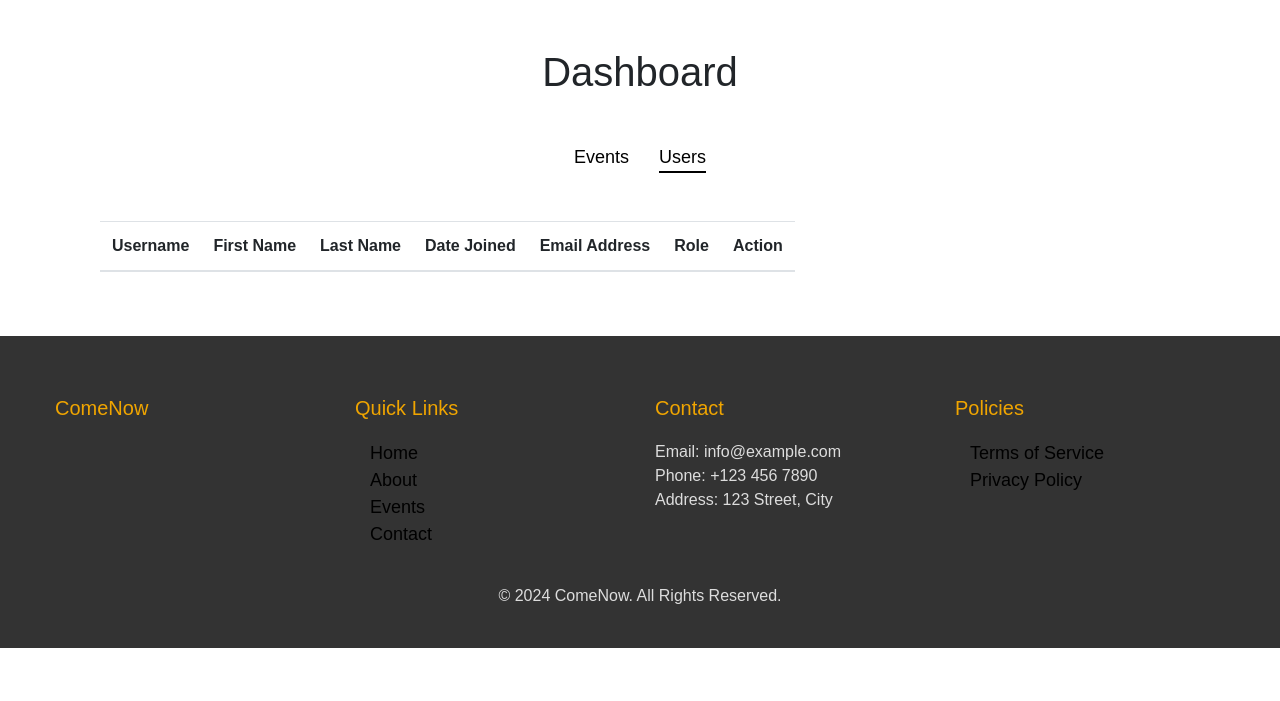
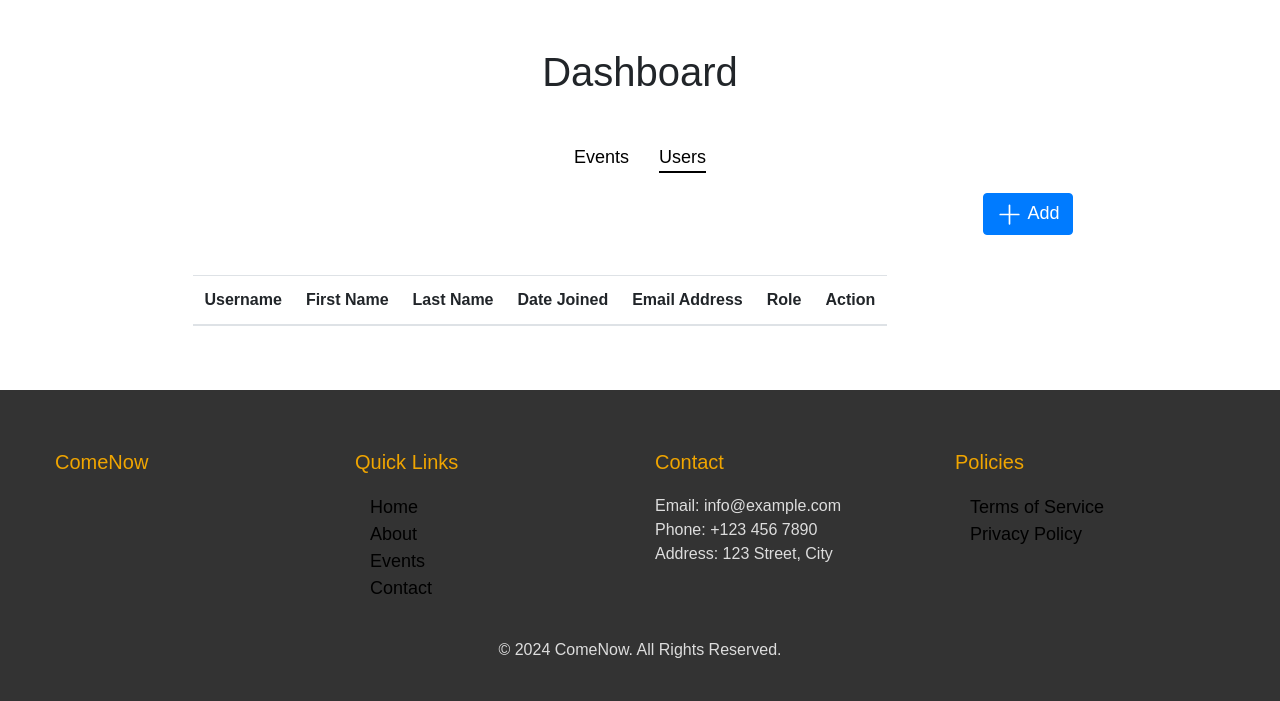
Before and after one commit to Haikalfkri/ComeNow, a Django app: page /user-list/ in a window 1280 px wide. Shown: the part 62-763 px from the top of the page. Run offline with Django 5.2, Linux system fonts and the light colour scheme; lists and menus that the app fills with data are empty.

Commit message:
fix add event and user button

```diff
--- a/ComeNow/templates/dashboard/dash-admin/user-list.html
+++ b/ComeNow/templates/dashboard/dash-admin/user-list.html
@@ -1,17 +1,50 @@
 {% extends 'dashboard/dash-admin/dashboard.html' %}
 {% block body %}
 
+
+<style>
+  .add-text {
+    color: white;
+  }
+  .btn-close {
+      float: right;
+  }
+  .table-responsive {
+      margin-top: 20px;
+  }
+  .btn-outline-secondary svg, .btn-outline-danger svg {
+      vertical-align: middle;
+  }
+  .alert-dismissible .btn-close {
+      position: absolute;
+      right: 1rem;
+      top: 1rem;
+  }
+</style>
+
+
 {% for message in messages %}
-    <div class="alert alert-success">
-        <a href="" class="close" data-dismiss="aler">x</a>
+    <div class="alert alert-success alert-dismissible fade show" role="alert">
         {{ message }}
+        <button type="button" class="btn-close" data-bs-dismiss="alert" aria-label="Close"></button>
     </div>
 {% endfor %}
 
-<div class="container mt-5">
+<div class="container mt-2">
     <div class="row">
-      <div class="col-12">
-        <table class="table table-responsive table-striped w-100">
+        <div class="col-10 d-flex justify-content-end">
+            <a href="{% url 'create-user' %}" class="btn btn-primary">
+                <svg xmlns="http://www.w3.org/2000/svg" width="1.5em" height="1.5em" fill="white" class="bi bi-plus-lg me-1" viewBox="0 0 16 16">
+                    <path fill-rule="evenodd" d="M8 2a.5.5 0 0 1 .5.5v5h5a.5.5 0 0 1 0 1h-5v5a.5.5 0 0 1-1 0v-5h-5a.5.5 0 0 1 0-1h5v-5A.5.5 0 0 1 8 2"/>
+                </svg>
+                <span class="add-text">Add</span>
+            </a>
+        </div>
+    </div>
+
+    <div class="row d-flex justify-content-center">
+        <div class="col-md-10 d-flex justify-content-center">
+            <table class="table table-responsive table-striped">
                 <thead>
                     <tr>
                         <th scope="col">Username</th>
@@ -33,13 +66,7 @@
                         <td>{{ user.email }}</td>
                         <td>{{ user.role }}</td>
                         <td>
-                  <div class="d-flex">
-                      <a href="{% url 'create-user' %}">
-                        <svg xmlns="http://www.w3.org/2000/svg" width="1.5em" height="1.5em" fill="currentColor" class="bi bi-plus-circle" viewBox="0 0 16 16">
-                          <path d="M8 15A7 7 0 1 1 8 1a7 7 0 0 1 0 14m0 1A8 8 0 1 0 8 0a8 8 0 0 0 0 16"/>
-                          <path d="M8 4a.5.5 0 0 1 .5.5v3h3a.5.5 0 0 1 0 1h-3v3a.5.5 0 0 1-1 0v-3h-3a.5.5 0 0 1 0-1h3v-3A.5.5 0 0 1 8 4"/>
-                        </svg>
-                      </a>
+                            <div class="d-flex gap-2">
                                 <a href="{% url 'update-user' user.id %}">
                                     <svg width="1.5em" height="1.5em" xmlns="http://www.w3.org/2000/svg" fill="currentColor" class="bi bi-pencil-square" viewBox="0 0 16 16">
                                         <path d="M15.502 1.94a.5.5 0 0 1 0 .706L14.459 3.69l-2-2L13.502.646a.5.5 0 0 1 .707 0l1.293 1.293zm-1.75 2.456-2-2L4.939 9.21a.5.5 0 0 0-.121.196l-.805 2.414a.25.25 0 0 0 .316.316l2.414-.805a.5.5 0 0 0 .196-.12l6.813-6.814z"/>
--- a/ComeNow/templates/events/detailPage.html
+++ b/ComeNow/templates/events/detailPage.html
@@ -38,7 +38,7 @@
 
 <div id="detail-page">
     <div id="detail-body">
-        <div id="top-div" class="d-flex justify-content-center">\
+        <div id="top-div" class="d-flex justify-content-center">
             <div class="like-icon">
                 {% if user.is_authenticated %}
                     {% if request.user in event.liked_by.all %}
```
Also changed, not shown: ComeNow/templates/dashboard/dash-admin/event-list.html (+33 -8 lines). Lines whose indentation alone changed are shown as unchanged.
